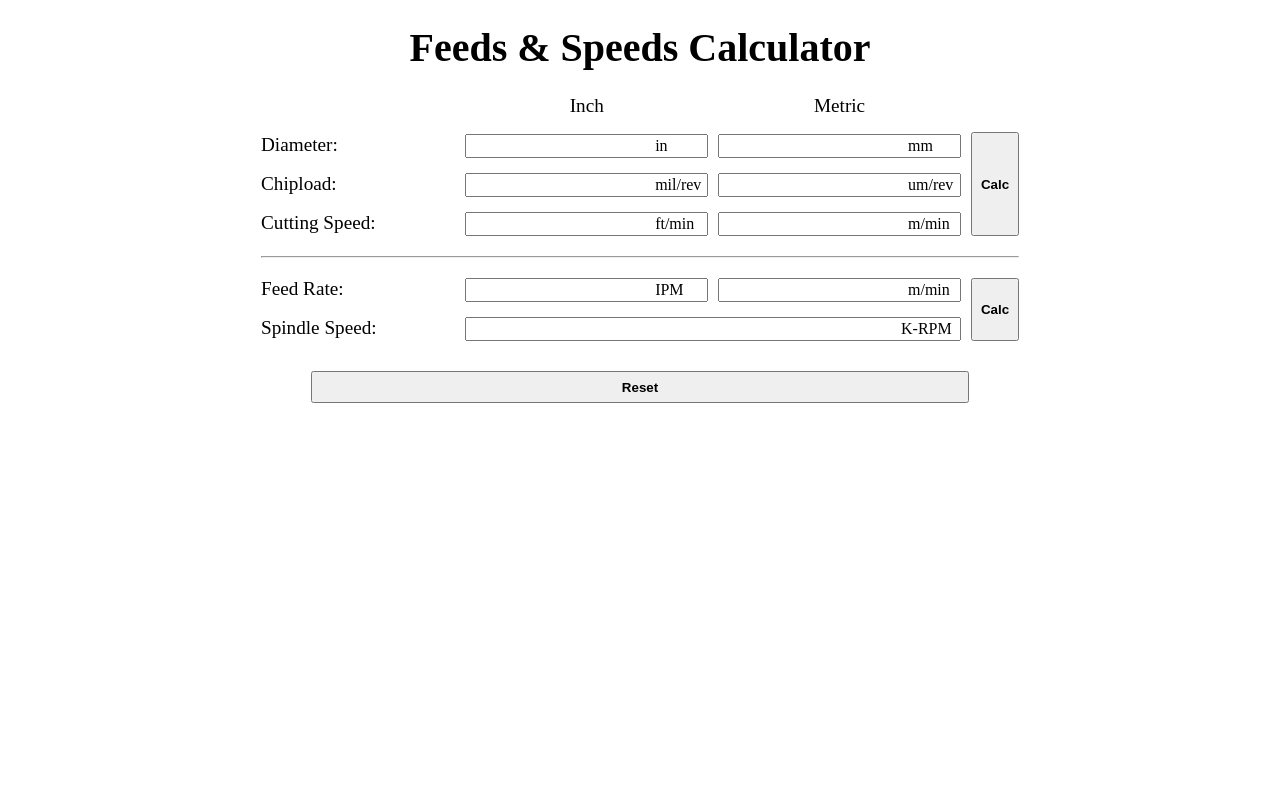
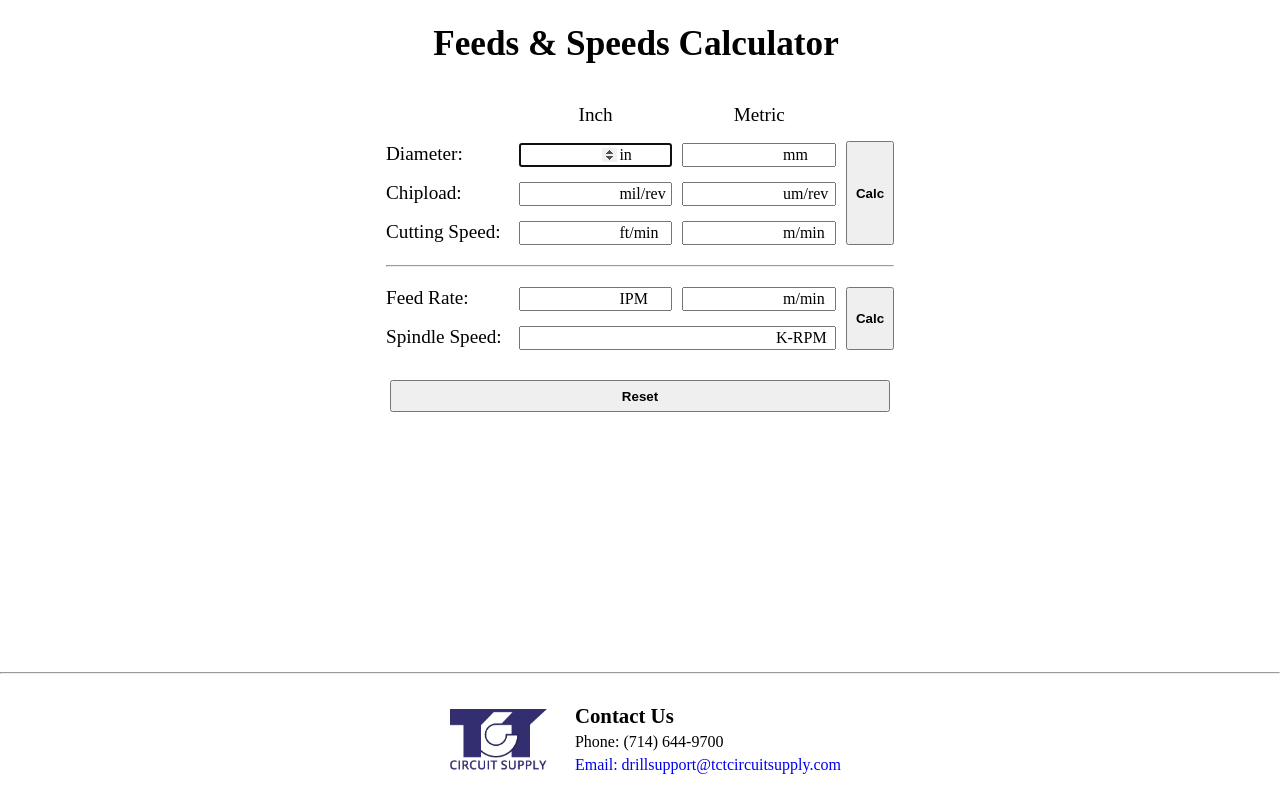
Before and after one commit to lemuellin/fs-calc, a React (Create React App) app: page / in a window 1280 px wide. Built offline with nearby package versions, Linux system fonts and the light colour scheme.

Commit message:
adjust layout, Tab function, footer

```diff
--- a/src/App.js
+++ b/src/App.js
@@ -1,12 +1,18 @@
 import React from 'react';
 import Header from './components/Header';
 import Content from './components/Content';
+import Contact from './components/Contact'
 
 function App() {
   return (
-    <div>
+    <div id="page-container">
       <Header/>
-      <Content/>
+      <div id = "content-wrap">
+        <Content/>
+      </div>
+      <footer id="footer">
+        <Contact/>
+      </footer>
     </div>
   );
 }
--- a/src/components/Contact.js
+++ b/src/components/Contact.js
@@ -1,14 +1,28 @@
 import React from 'react';
 import '../styles/styles.css';
+import Logo from '../styles/logo.png';
 
 const Contact = () => {
     return (
         <div>
             <hr/>
-            <div>Contact Information</div>
-            <div>drillsupport@tctcircuitsupply.com</div>
-            <div>Phone: (714) 644-9700</div>
-            <div>https://www.tctcircuitsupply.com/support/contact-our-team/</div>
+            <div className='footer'>
+                <div className='logoContainer'>
+                    <a href = "https://www.tctcircuitsupply.com/" target="_blank">
+                        <img src={Logo} className='logo' alt="TCT logo"></img>
+                    </a>
+                </div>
+                <div className='contactInfo'>
+                    <div className='contactUsTitle'>Contact Us</div>
+                    <div>Phone: (714) 644-9700</div>
+                    <a href="mailto:drillsupport@tctcircuitsupply.com" target="_blank">
+                        <div>Email: drillsupport@tctcircuitsupply.com</div>
+                    </a>
+                </div>
+            </div>
+
+
+
         </div>
     );
 }
--- a/src/components/Content.js
+++ b/src/components/Content.js
@@ -1,6 +1,5 @@
 import React, { useState, useEffect } from "react";
 import DataInput from "./DataInput";
-// import Contact from "./Contact";
 import '../styles/styles.css';
 
 
@@ -79,12 +78,6 @@ const Content = () => {
         if(e.code === 'Space'){
             window.location.reload();
         }
-        if(e.code === 'KeyB'){
-            handleCalcBtnClick1();
-        }
-        if(e.code === 'KeyN'){
-            handleCalcBtnClick2();
-        }
     }
 
     useEffect(() => {
@@ -109,7 +102,6 @@ const Content = () => {
                 SS={SS}
             />
             <button className="resetBtn" onClick={handleResetBtnClick}>Reset</button>
-            {/* <Contact/> */}
         </div>
     );
 }
--- a/src/components/DataInput.js
+++ b/src/components/DataInput.js
@@ -1,7 +1,19 @@
-import React from "react";
+import React, { useEffect, useRef } from "react";
 import '../styles/styles.css';
 
 const DataInput = (props) => {
+    const inputRef1 = useRef(null);
+    const inputRef2 = useRef(null);
+    const inputRef3 = useRef(null);
+    const inputRef4 = useRef(null);
+    const inputRef5 = useRef(null);
+    const inputRef6 = useRef(null);
+    const inputRef7 = useRef(null);
+    const inputRef8 = useRef(null);
+    const inputRef9 = useRef(null);
+    const inputRef10 = useRef(null);
+    const inputRef11 = useRef(null);
+
     const handleChange = (e) => {
         props.onDataInputChange(e.target);
     }
@@ -14,6 +26,61 @@ const DataInput = (props) => {
         props.onBtnClick2();
     }
 
+    const handleKeyPress = (e) => {
+        if(e.code === 'Tab'){
+            e.preventDefault();
+            // Determine the current active element
+            const activeElement = document.activeElement;
+
+            if (activeElement === inputRef1.current && !props.diaInch){
+                inputRef4.current.focus();
+            }
+
+            if (activeElement === inputRef4.current && !props.diaMetric){
+                inputRef1.current.focus();
+            }
+
+            // Inch Route
+            if (activeElement === inputRef1.current && props.diaInch) {
+                inputRef2.current.focus();
+            } else if(activeElement === inputRef2.current && props.CLInch && props.diaInch) {
+                inputRef3.current.focus();
+            } else if (activeElement === inputRef2.current && !props.CLInch && props.diaInch){
+                inputRef8.current.focus();
+            } else if (activeElement === inputRef3.current && props.CLInch && props.CSInch && props.diaInch){
+                inputRef7.current.focus();
+            } else if (activeElement === inputRef3.current && !props.CLInch && !props.CSInch && props.diaInch){
+                inputRef8.current.focus();
+            } else if (activeElement === inputRef8.current){
+                inputRef9.current.focus();
+            } else if (activeElement === inputRef9.current){
+                inputRef11.current.focus();
+            }
+
+            // Metric Route
+            if (activeElement === inputRef4.current && props.diaMetric) {
+                inputRef5.current.focus();
+            } else if(activeElement === inputRef5.current && props.CLMetric && props.diaMetric) {
+                inputRef6.current.focus();
+            } else if (activeElement === inputRef5.current && !props.CLMetric && props.diaMetric){
+                inputRef10.current.focus();
+            } else if (activeElement === inputRef6.current && props.CLMetric && props.CSMetric && props.diaMetric){
+                inputRef7.current.focus();
+            } else if (activeElement === inputRef6.current && !props.CLMetric && !props.CSMetric && props.diaMetric){
+                inputRef10.current.focus();
+            } else if (activeElement === inputRef10.current){
+                inputRef9.current.focus();
+            } else if (activeElement === inputRef9.current){
+                inputRef11.current.focus();
+            }
+        }
+    }
+
+    useEffect(() => {
+        window.addEventListener('keydown', handleKeyPress);
+        return () => window.removeEventListener('keydown', handleKeyPress);
+    });
+
     return(
         <div>
             <div className="section">
@@ -24,37 +91,37 @@ const DataInput = (props) => {
 
                     <div className="titleText">Diameter: </div>
                     <div>
-                        <input className="item1" name="diaInch" type='number' value={props.diaInch} onChange={handleChange}/>
+                        <input autoFocus ref={inputRef1} className="item1" name="diaInch" type='number' value={props.diaInch} onChange={handleChange}/>
                         <span className="span1">in</span>
                     </div>
                     <div>
-                        <input className="item1" name="diaMetric" type='number' value={props.diaMetric} onChange={handleChange}/>
+                        <input ref={inputRef4} className="item1" name="diaMetric" type='number' value={props.diaMetric} onChange={handleChange}/>
                         <span className="span1">mm</span>
                     </div>
 
 
                     <div className="titleText">Chipload: </div>
                     <div>
-                        <input className="item1" name="CLInch" type='number' value={props.CLInch} onChange={handleChange}/>
+                        <input ref={inputRef2} className="item1" name="CLInch" type='number' value={props.CLInch} onChange={handleChange}/>
                         <span className="span1">mil/rev</span>
                     </div>
                     <div>
-                        <input className="item1" name="CLMetric" type='number' value={props.CLMetric} onChange={handleChange}/>
+                        <input ref={inputRef5} className="item1" name="CLMetric" type='number' value={props.CLMetric} onChange={handleChange}/>
                         <span className="span1">um/rev</span>
                     </div>
 
 
                     <div className="titleText">Cutting Speed: </div>
                     <div>
-                        <input className="item1" name="CSInch" type='number' value={props.CSInch} onChange={handleChange}/>
+                        <input ref={inputRef3} className="item1" name="CSInch" type='number' value={props.CSInch} onChange={handleChange}/>
                         <span className="span1">ft/min</span>
                     </div>
                     <div>
-                        <input className="item1" name="CSMetric" type='number' value={props.CSMetric} onChange={handleChange}/>
+                        <input ref={inputRef6} className="item1" name="CSMetric" type='number' value={props.CSMetric} onChange={handleChange}/>
                         <span className="span1">m/min</span>
                     </div>
                 </form>
-                <button className="calcBtn1" onClick={handleClick1}>Calc</button>
+                <button ref={inputRef7} className="calcBtn1" onClick={handleClick1}>Calc</button>
             </div>
 
             <hr/>
@@ -63,22 +130,22 @@ const DataInput = (props) => {
                 <form className="container2">
                     <div className="titleText">Feed Rate: </div>
                     <div>
-                        <input className="item1" name="FRInch" type='number' value={props.FRInch} onChange={handleChange}/>
+                        <input ref={inputRef8} className="item1" name="FRInch" type='number' value={props.FRInch} onChange={handleChange}/>
                         <span className="span1">IPM</span>
                     </div>
                     <div>
-                        <input className="item1" name="FRMetric" type='number' value={props.FRMetric} onChange={handleChange}/>
+                        <input ref={inputRef10} className="item1" name="FRMetric" type='number' value={props.FRMetric} onChange={handleChange}/>
                         <span className="span1">m/min</span>
                     </div>
 
 
                     <div className="titleText">Spindle Speed: </div>
                     <div className="sub-container">
-                        <input className="item2" name="SS" type='number' value={props.SS} onChange={handleChange}/>
+                        <input ref={inputRef9} className="item2" name="SS" type='number' value={props.SS} onChange={handleChange}/>
                         <span className="span2">K-RPM</span>
                     </div>
                 </form>
-                <button className="calcBtn2" onClick={handleClick2}>Calc</button>
+                <button ref={inputRef11} className="calcBtn2" onClick={handleClick2}>Calc</button>
             </div>
         </div>
     );
--- a/src/components/Header.js
+++ b/src/components/Header.js
@@ -1,11 +1,9 @@
 import React from 'react';
 import '../styles/styles.css';
-// import Logo from '../styles/logo.jpeg';
 
 const Header = () => {
     return(
         <div className='header'>
-            {/* <img src={Logo} className='logo' alt="TCT logo"></img> */}
             <h1 className='headerText'>Feeds & Speeds Calculator</h1>
         </div>
     );
--- a/src/styles/styles.css
+++ b/src/styles/styles.css
@@ -9,17 +9,33 @@
 .header{
     display: flex;
     width: 100vw;
+    min-width: 540px;
     justify-content: center;
 }
 
 .headerText{
-    font-size: 2.5rem;
+    font-size: 2.2rem;
     text-align: center;
     padding: 1.5rem;
+    padding-left: 1rem;
+}
+
+.logoContainer{
+    max-width: 100%;
+    max-height: 100%;
+    width: 120px;
+    height: auto;
+    display: flex;
+    justify-content: center;
+    align-items: center;
+    padding-top: 3px;
 }
 
 .logo{
-
+    max-width: 100%;
+    max-height: 100%;
+    width: auto;
+    height: auto;
 }
 
 .content{
@@ -27,6 +43,7 @@
     flex-direction: column;
     align-items: center;
     gap: 30px;
+    min-width: 540px;
 }
 
 .section{
@@ -35,7 +52,7 @@
 }
 
 .container1{
-    width: 700px;
+    width: 450px;
     display: grid;
     grid-template-columns: 0.8fr 1fr 1fr;
     grid-template-rows: 1fr 1fr 1fr 1fr;
@@ -46,7 +63,7 @@
 
 .container2{
     margin-top: 20px;
-    width: 700px;
+    width: 450px;
     display: grid;
     grid-template-columns: 0.8fr 1fr 1fr;
     grid-template-rows: 1fr 1fr;
@@ -107,7 +124,44 @@ input{
 
 .resetBtn{
     height: 2rem;
-    width: 658px;
+    width: 500px;
     font-weight: bolder;
     cursor: pointer;
 }
+
+.footer{
+    display: flex;
+    width: 100vw;
+    min-width: 540px;
+    justify-content: center;
+    gap: 1rem;
+    padding-top: 30px;
+}
+
+.contactUsTitle{
+    font-weight: bolder;
+    font-size: 1.3rem;
+}
+
+.contactInfo{
+    display: flex;
+    flex-direction: column;
+    gap: 5px;
+}
+
+#page-container {
+    position: relative;
+    min-height: 100vh;
+}
+
+#content-wrap {
+    padding-top: 1rem;
+    padding-bottom: 8rem;    /* Footer height */
+}
+
+#footer {
+    position: absolute;
+    bottom: 0;
+    width: 100%;
+    height: 8rem;            /* Footer height */
+}
```
Also changed, not shown: src/styles/logo.png (added).
